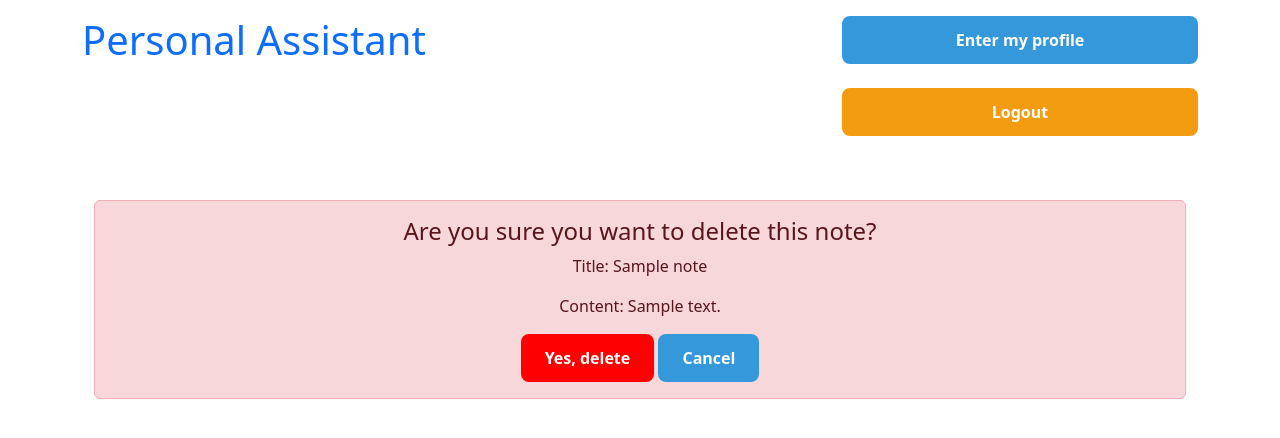
After one commit to Shtomuch/Personal_Assistant, a Django app: page /users/notes/delete/1 in a window 1280 px wide. The commit adds this page. Shown: the top 438 px of the page. Run offline with Django 5.2, Linux system fonts and the light colour scheme; a user stored in the database is signed in; tables that the repository leaves empty hold one stand-in row (values such as "Sample post").

Commit message:
added confirm for delete

```diff
--- /dev/null
+++ b/personal_assistant/notes/templates/notes/delete.html
@@ -0,0 +1,16 @@
+{% extends 'users/base.html' %}
+
+{% block content %}
+<div class="container mt-5">
+    <div class="alert alert-danger text-center">
+        <h4>Are you sure you want to delete this note?</h4>
+        <p>Title: {{ note.title }}</p>
+        <p>Content: {{ note.content }}</p>
+        <form method="post">
+            {% csrf_token %}
+            <button type="submit" class="btn btn-danger" style="background-color: red; border-color: red;">Yes, delete</button>
+            <a href="{% url 'main_url' %}" class="btn btn-secondary">Cancel</a>
+        </form>
+    </div>
+</div>
+{% endblock content %}
--- a/personal_assistant/notes/templates/notes/main.html
+++ b/personal_assistant/notes/templates/notes/main.html
@@ -30,10 +30,8 @@
                         <td>
                             <a href="{% url 'show_url' note.id %}" class="btn btn-info btn-sm">Show</a>
                             <a href="{% url 'update_url' note.id %}" class="btn btn-warning btn-sm">Update</a>
-                            <form action="{% url 'delete_url' note.id %}" method="post" style="display:inline;">
-                                {% csrf_token %}
-                                <button type="submit" class="btn btn-danger btn-sm" style="background-color: red; border-color: red;">Delete
-                                </button>
+                            <form action="{% url 'delete_url' note.id %}" method="get" style="display:inline;">
+                                <button type="submit" class="btn btn-danger btn-sm" style="background-color: red; border-color: red;">Delete</button>
                             </form>
                         </td>
                     </tr>
--- a/personal_assistant/notes/templates/notes/show.html
+++ b/personal_assistant/notes/templates/notes/show.html
@@ -24,10 +24,8 @@
 
                     <a href="{% url 'main_url' %}" class="btn btn-primary">Back to List</a>
                     <a href="{% url 'update_url' note.id %}" class="btn btn-warning">Edit</a>
-                    <form action="{% url 'delete_url' note.id %}" method="post" style="display:inline;">
-                                {% csrf_token %}
-                                <button type="submit" class="btn btn-danger btn-sm" style="background-color: red; border-color: red;">Delete
-                                </button>
+                    <form action="{% url 'delete_url' note.id %}" method="get" style="display:inline;">
+                        <button type="submit" class="btn btn-danger btn-sm" style="background-color: red; border-color: red;">Delete</button>
                     </form>
                 </div>
             </div>
--- a/personal_assistant/notes/views.py
+++ b/personal_assistant/notes/views.py
@@ -46,6 +46,8 @@ class UpdateNoteView(LoginRequiredMixin, UpdateView):
 
 class DeleteNoteView(LoginRequiredMixin, DeleteView):
     model = Notes
+    template_name = 'notes/delete.html'
+    context_object_name = 'note'
     success_url = reverse_lazy('main_url')
 
     def get_object(self, queryset=None):
```
